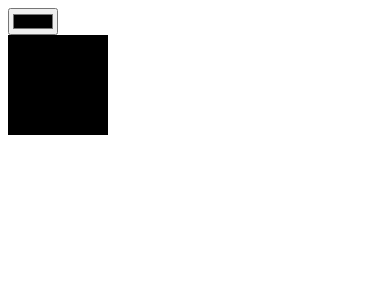
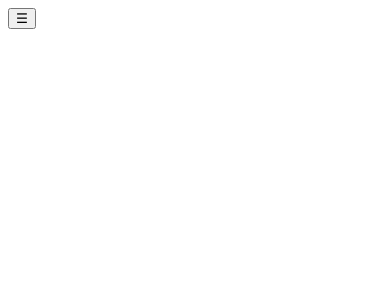
Before and after one commit to deep-coder1/React-JS-30-Project, a React (Create React App) app: page / in a window 390 px wide. Shown: the top 300 px of the page. Built offline with nearby package versions, Linux system fonts and the light colour scheme.

Commit message:
Responsive menu (18) || React JS 30+ Project

```diff
--- a/src/App.js
+++ b/src/App.js
@@ -1,5 +1,6 @@
 import React from 'react'
-import Seventeen from './Seventeen'
+import Eighteen from './Eighteen'
+// import Seventeen from './Seventeen'
 // import Sixteen from './Sixteen'
 // import Fifteen from './Fifteen'
 // import Fourteen from './Fourteen'
@@ -38,7 +39,8 @@ export default function App() {
       {/* <Fourteen /> */}
       {/* <Fifteen items={items} /> */}
       {/* <Sixteen items={items} itemsPerPage={2} /> */}
-      <Seventeen />
+      {/* <Seventeen /> */}
+      <Eighteen />
     </div>
   )
 }
--- a/src/Eighteen.js
+++ b/src/Eighteen.js
@@ -1,7 +1,26 @@
-import React from 'react'
+// Implement a responsive navigation menu with a hamburger icon.
+import React, { useState } from 'react'
+import './styles/Eighteen.css'
 
 export default function Eighteen() {
+
+  const [isOpen, setIsOpen] = useState(false);
+
+  const toggleMenu = () => {
+    setIsOpen(!isOpen);
+  }
+
   return (
-    <div>Eighteen</div>
+    <div>
+      <button className='menu-icon' onClick={toggleMenu}>
+        ☰
+      </button>
+      <ul className={`menu ${isOpen?'open':''}`}>
+        <li>Home</li>
+        <li>About</li>
+        <li>Services</li>
+        <li>Contacts</li>
+      </ul>
+    </div>
   )
 }
--- /dev/null
+++ b/src/styles/Eighteen.css
@@ -0,0 +1,35 @@
+.menu {
+    display: none;
+    list-style: none;
+    padding: 0;
+    margin: 0;
+}
+
+.menu.open {
+    display: block;
+}
+
+.menu-icon {
+    display: block;
+    cursor: pointer;
+}
+
+@media (max-width:768px) {
+    .menu-icon {
+        display: block;
+    }
+
+    .menu {
+        display: none;
+        background-color: #333;
+        position: absolute;
+        top: 40px;
+        right: 0;
+        width: 100%;
+    }
+
+    .menu li {
+        padding: 10px;
+        color: #fff;
+    }
+}
```
Also changed, not shown: 1 other file (tests, documents, lock files or other folders).
